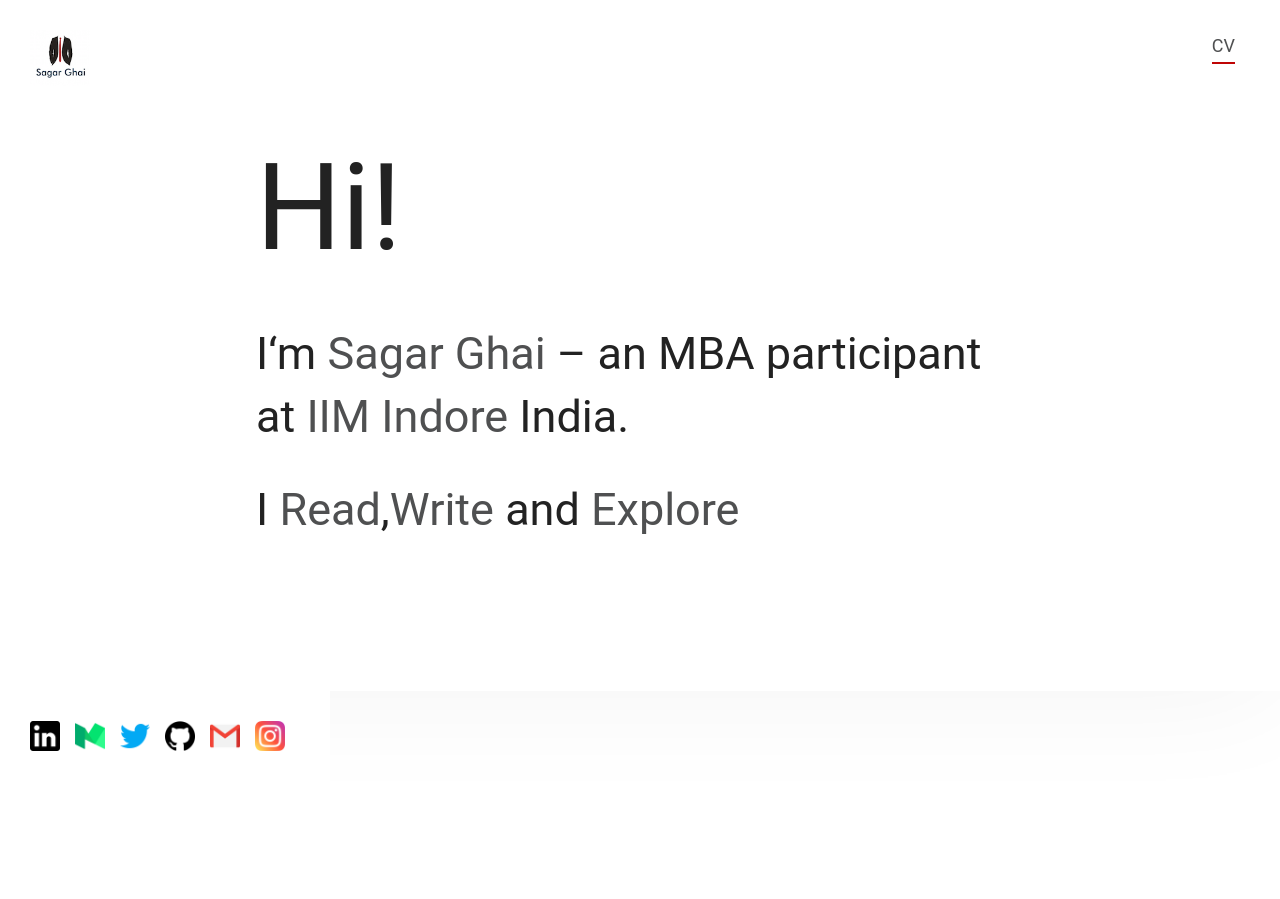
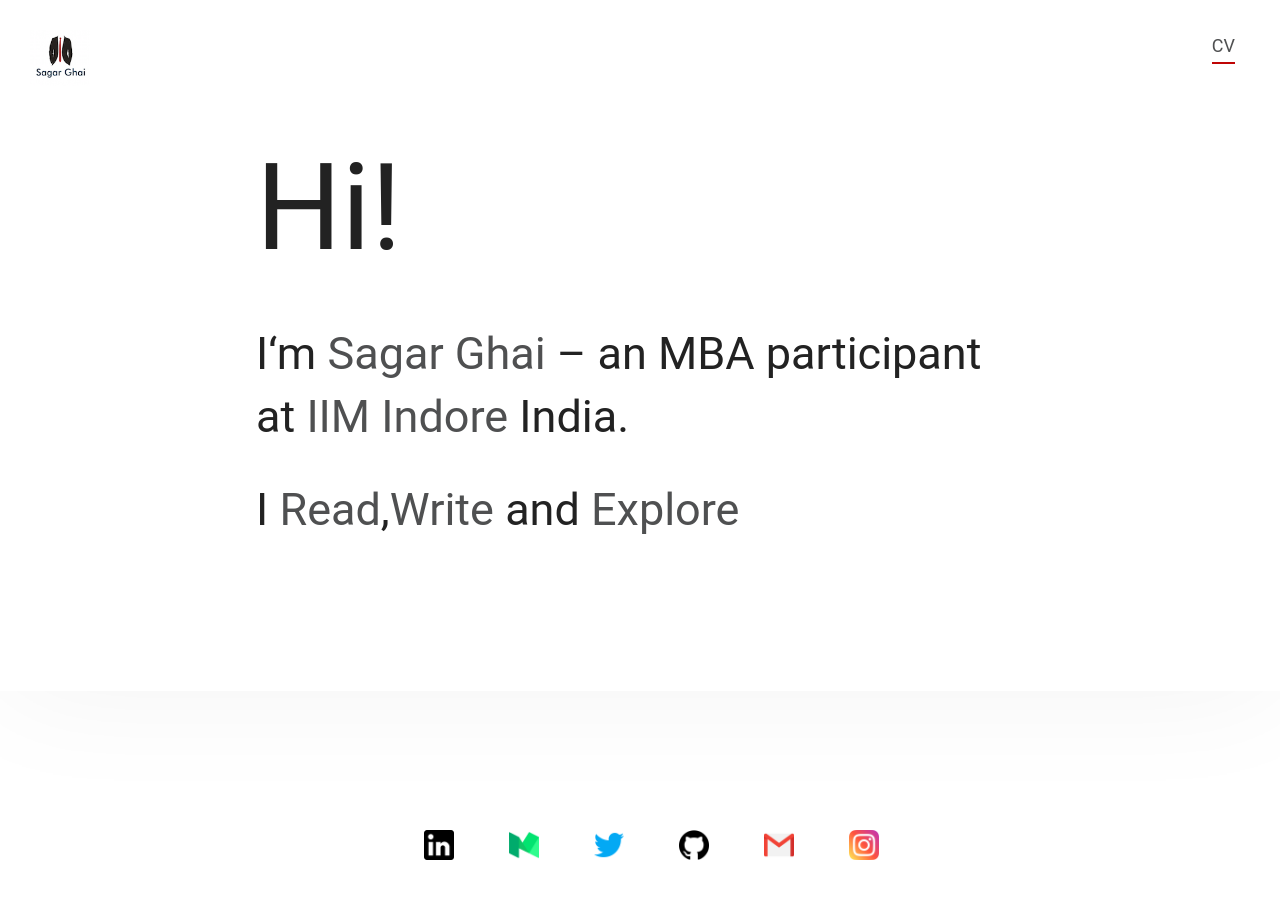
Before and after one commit to sagarghai/sagarghai.github.io, a Jekyll site: the page built from index.html, in a window 1280 px wide. Built offline with Jekyll 4.4.1, drawn with Linux system fonts in a browser that asks for light colours.

Commit message:
nav changes

```diff
--- a/_layouts/default.html
+++ b/_layouts/default.html
@@ -26,14 +26,13 @@
         </h1>
         <ul class="nav-menu">
             <li class="nav-menu-item"><a href="/public/Sagar_ghai_resume.pdf" style="border-bottom: 2px solid rgb(191, 5, 5);">CV</a></li>
-            <!-- <li class="nav-menu-item"><a href="mailto:p18sagarg@iimidr.ac.in"><img src="/images/gmail.png" alt="Email" class="social-icon"/></a></li> -->
         </ul>
     </div>
     <div class="container-site">
         {{content}}
     </div>
-    <div class="nav">
-        <ul class="nav-menu">
+    <div class="nav" style="bottom: 0;">
+        <ul class="nav-menu" style="width: 100%; padding-left: 30%">
             <li class="nav-menu-item"><a href="https://www.linkedin.com/in/sagar-ghai-374840b8/"><img src="/images/linkedin.png" alt="Linkedin" class="social-icon"/></a></li>
             <li class="nav-menu-item"><a href="https://medium.com/@sagarghai18695"><img src="/images/medium.png" alt="Blog" class="social-icon"/></a></li>
             <li class="nav-menu-item"><a href="https://twitter.com/iamsagarghai"><img src="/images/twitter.png" alt="Twitter" class="social-icon"/></a></li>
--- a/css/main.css
+++ b/css/main.css
@@ -131,7 +131,7 @@ p {
     transition: all 0.05s linear;
     width: 100%;
     z-index: 2;
-    /*background-color: white;*/
+    background-color: none;
 }
 
 .nav-logo {
@@ -490,4 +490,5 @@ td{
 .social-icon{
     width: 30px;
     height: auto;
+    margin-left: 40px;
 }
```
